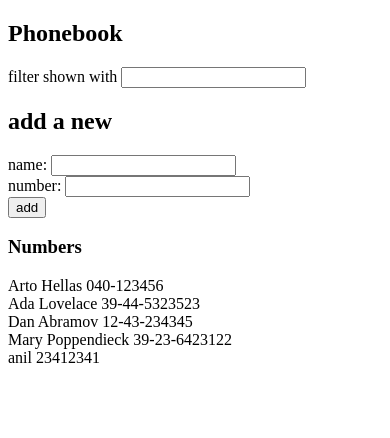
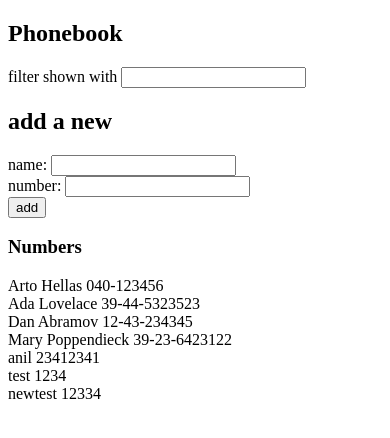
Before and after one commit to aniltimalsina/fullStackOpen-exercise, a React (Vite) app in the folder part2/phonebook/: page / in a window 390 px wide. Shown: the top 438 px of the page. Built offline with nearby package versions, Linux system fonts and the light colour scheme; data requests are answered from the project's data file.

Commit message:
complete phonebook step 8

```diff
--- a/part2/phonebook/db.json
+++ b/part2/phonebook/db.json
@@ -24,6 +24,16 @@
       "name": "anil",
       "number": "23412341",
       "id": 5
+    },
+    {
+      "name": "test",
+      "number": "1234",
+      "id": 6
+    },
+    {
+      "name": "newtest",
+      "number": "12334",
+      "id": 7
     }
   ]
 }
--- a/part2/phonebook/src/App.jsx
+++ b/part2/phonebook/src/App.jsx
@@ -2,7 +2,7 @@ import { useEffect, useState } from "react";
 import FilterName from "./filterName";
 import PersonForm from "./personform";
 import Persons from "./persons";
-import axios from "axios";
+import pService from "./services/perservice";
 
 const App = () => {
   const [persons, setPersons] = useState([]);
@@ -12,9 +12,7 @@ const App = () => {
   const [showAll, setShowAll] = useState(true);
 
   useEffect(() => {
-    axios.get("http://localhost:3000/persons").then((res) => {
-      setPersons(res.data);
-    });
+    pService.getAll().then((response) => setPersons(response.data));
   }, []);
 
   const handleSubmit = (event) => {
@@ -23,8 +21,8 @@ const App = () => {
       return person.name === newName;
     });
     findPerson === undefined
-      ? axios
-          .post("http://localhost:3000/persons", {
+      ? pService
+          .create({
             name: newName,
             number: newNumber,
           })
--- /dev/null
+++ b/part2/phonebook/src/services/perservice.js
@@ -0,0 +1,13 @@
+import axios from "axios";
+
+const baseURL = 'http://localhost:3000/persons';
+
+const getAll = () => {
+    return axios.get(baseURL)
+}
+
+const create = newObj => {
+    return axios.post(baseURL, newObj)
+}
+
+export default { getAll, create }
```
